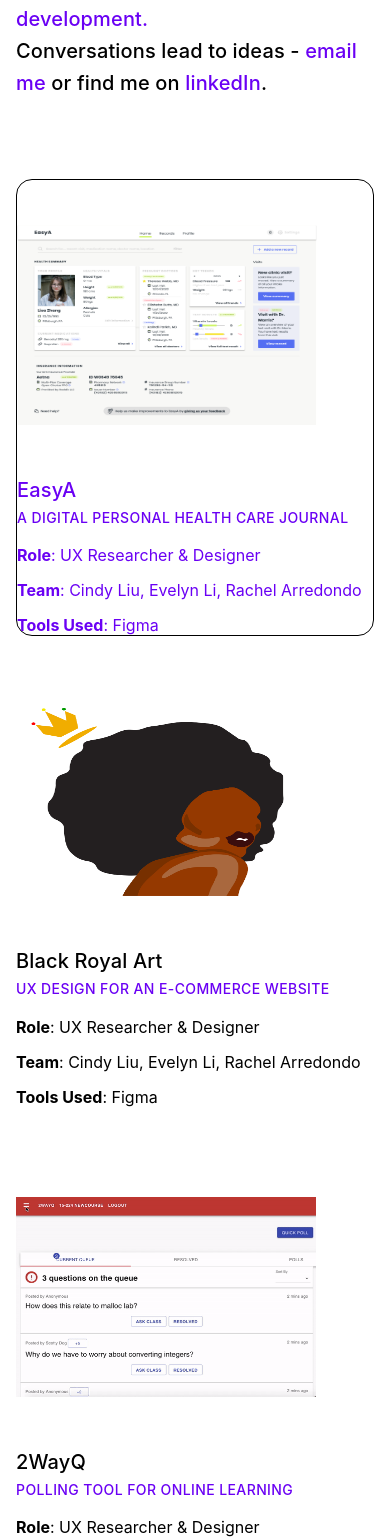
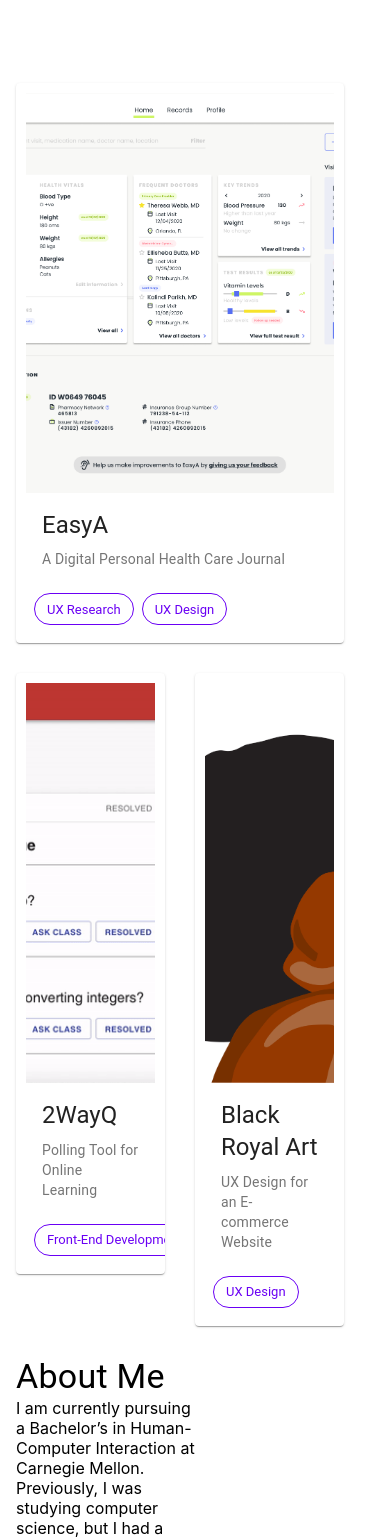
Before and after one commit to mansiragarwal/netlify, a React (Create React App) app: page / in a window 390 px wide. Shown: the part 439-1978 px from the top of the page. Built offline with nearby package versions, Linux system fonts and the light colour scheme.

Commit message:
home page responsive

```diff
--- a/src/App.js
+++ b/src/App.js
@@ -75,7 +75,7 @@
   const classes = useStyles();
   return (
     <div className={classes.root}>
-      <AppBar position="sticky" color = "white" elevation={0}>
+      <AppBar position="fixed" color = "white" elevation={0}>
         <Toolbar>
         <Link href={`#/`} className={classes.title} style={{ textDecoration: 'none' }}>
           <Typography variant="h6">
@@ -92,7 +92,7 @@
           </Link>
         </Toolbar>
       </AppBar>
-     </div>
+      </div>
   )
 }
 
--- a/src/components/CaseStudy.js
+++ b/src/components/CaseStudy.js
@@ -40,23 +40,9 @@
 import { Link as scrollLink, animateScroll as smoothScroll } from "react-scroll";
 import AnchorLink from 'react-anchor-link-smooth-scroll'
 import Divider from '@material-ui/core/Divider';
+import Hidden from '@material-ui/core/Hidden';
 
 const theme = createMuiTheme({
-  typography: {
-    // Use the system font instead of the default Roboto font.
-    fontFamily: [
-      '-apple-system',
-      'BlinkMacSystemFont',
-      '"Segoe UI"',
-      'Roboto',
-      '"Helvetica Neue"',
-      'Arial',
-      'sans-serif',
-      '"Apple Color Emoji"',
-      '"Segoe UI Emoji"',
-      '"Segoe UI Symbol"',
-    ].join(','),
-  },
   palette: {
     primary: {
       main: '#6A00F4',
@@ -218,7 +204,7 @@
           </Grid>
           </Container>
       </Box>
-
+      <Hidden xsDown>
       <AppBar position="sticky" elevation = {0}>
         <Stepper nonLinear activeStep={activeStep} position = "sticky">
         {steps.map((label, index) => (
@@ -235,6 +221,7 @@
           <div id="progressBar" style={{transform: `scale(${scroll}, 1)`, opacity: `100`}} />
         </div>
       </AppBar>
+      </Hidden>
 
       <Container >
       <Grid
--- a/src/components/Home.js
+++ b/src/components/Home.js
@@ -10,7 +10,7 @@
 import Paper from '@material-ui/core/Paper';
 import Grid from '@material-ui/core/Grid';
 import AppBar from '@material-ui/core/AppBar';
-import { Toolbar, Card, CardContent } from '@material-ui/core';
+import { Toolbar, Card, CardContent, Divider } from '@material-ui/core';
 import Box from '@material-ui/core/Box';
 import Link from '@material-ui/core/Link';
 import TextTransition, { presets } from "react-text-transition";
@@ -22,23 +22,13 @@
 import bra from './images/blackroyalart_vector.png'
 import wayq from './images/wayq.png'
 import About from './About.js'
+import CardActionArea from '@material-ui/core/CardActionArea';
+import CardActions from '@material-ui/core/CardActions';
+import CardMedia from '@material-ui/core/CardMedia';
+import Chip from '@material-ui/core/Chip';
 
 const theme = createMuiTheme({
-  typography: {
-    // Use the system font instead of the default Roboto font.
-    fontFamily: [
-      '-apple-system',
-      'BlinkMacSystemFont',
-      '"Segoe UI"',
-      'Roboto',
-      '"Helvetica Neue"',
-      'Arial',
-      'sans-serif',
-      '"Apple Color Emoji"',
-      '"Segoe UI Emoji"',
-      '"Segoe UI Symbol"',
-    ].join(','),
-  },
+
   palette: {
     primary: {
       main: '#6A00F4',
@@ -113,8 +103,9 @@
       width: 38,
     },
     card: {
-      display: 'flex',
-      flexDirection: 'column'
+      padding: 10,
+      marginBottom: 30,
+      marginRight: 30
     },
     gridItemHeader: {
       paddingTop: 15
@@ -122,7 +113,10 @@
   gridItem: {
     paddingTop: 30,
     paddingBottom: 30
-  }
+  },
+  media: {
+    height: 400,
+  },
   }));
 
   const defaultProps = {
@@ -152,134 +146,122 @@
         <Container>
           <Grid
            container
-        direction="column"
            justify="flex-start"
            alignItems="flex-start"
           >
          <Box my={10}>
            <Typography color = 'black' variant = 'h4'>Mansi Agarwal </Typography>
-      <Typography variant = 'h6'><TextLoop className={classes.loop}>
+           <Typography variant = 'h6'>
+             <TextLoop className={classes.loop}>
               <span>Ex-Computer Science student </span>
               <span>Current Human-Computer Interaction student </span>
               <span>UX designer/researcher </span>
               <span>Front-end developer </span>
-      </TextLoop> at Carnegie Mellon University. </Typography>
+             </TextLoop> at Carnegie Mellon University.
+           </Typography>
+
+
       <Typography color = 'primary' variant = 'h6'> Passionate about bringing more diversity into UX design and development.  </Typography>
       <Typography color = 'black' variant = 'h6'> Conversations lead to ideas -
       <Link href="mailto:mansi.r.agarwal@gmail.com" style={{ textDecoration: 'none' }} className={classes.link}> email me</Link> or find me on
       <Link style={{ textDecoration: 'none' }} className={classes.link}> linkedIn</Link>.
       </Typography>
         </Box>
+        </Grid>
 
+        <Grid container>
 
+          <Grid item xs={12}>
       <motion.div
        whileHover={{
-    scale: 1.1,
+         scale: 1.05,
          transition: { duration: 0.5 },
         }}
        whileTap={{ scale: 0.9 }}
       >
-<Box borderRadius={16} {...defaultProps} >
-<Link href={`#/casestudy`} style={{ textDecoration: 'none' }}>
-
- <Grid
-        container
-        direction="row"
-        justify="stretch"
-        alignItems="flex-start"
-        className={classes.gridItemHeader}
-      >
-
-          <Grid item xs={12} sm={6} className={classes.gridItem}>
-          <img className={classes.cover} alt="complex" src={desktopHome} />
+      <Card width={600} className={classes.card}>
+        <CardActionArea>
+          <CardMedia
+           className={classes.media}
+           image={desktopHome}
+           title="Contemplative Reptile"
+          />
+          <CardContent>
+            <Typography gutterBottom variant="h5" component="h2">
+             EasyA
+            </Typography>
+            <Typography variant="body2" color="textSecondary" component="p">
+             A Digital Personal Health Care Journal
+            </Typography>
+          </CardContent>
+        </CardActionArea>
+        <CardActions>
+          <Chip variant="outlined" color = "primary" label="UX Research"/>
+          <Chip variant="outlined" color = "primary" label="UX Design"/>
+        </CardActions>
+      </Card>
+      </motion.div>
       </Grid>
-          <Grid item xs={12} sm={6} direction="column">
-          <Grid item className={classes.gridItemHeader}>
-          <Typography variant = 'h6'>EasyA</Typography>
-          <Typography variant = 'button' color = "primary">A Digital Personal Health Care Journal</Typography>
-          </Grid>
-          <Grid item className={classes.gridItemHeader}>
-          <Typography variant = 'body'><Box fontWeight='fontWeightBold' display='inline'>Role</Box>: UX Researcher & Designer</Typography>
-          </Grid>
-          <Grid item className={classes.gridItemHeader}>
-          <Typography variant = 'body'><Box fontWeight='fontWeightBold' display='inline'>Team</Box>: Cindy Liu, Evelyn Li, Rachel Arredondo</Typography>
-          </Grid>
-          <Grid item className={classes.gridItemHeader}>
-          <Typography variant = 'body'><Box fontWeight='fontWeightBold' display='inline'>Tools Used</Box>: Figma</Typography>
-          </Grid>
-          </Grid>
-          </Grid>
-          </Link>
-          </Box>
-  </motion.div>
+      <Grid item xs={6}>
       <motion.div
        whileHover={{
-    scale: 1.1,
-    transition: { duration: 0.5 },
-  }}
-  whileTap={{ scale: 0.9 }}
-> <Grid
-        container
-        direction="row"
-        justify="stretch"
-        alignItems="flex-start"
-        className={classes.gridItem}
-      >
-          <Grid item xs={12} sm={6} className={classes.gridItem}>
-          <img className={classes.cover} alt="complex" width = '100' src={bra} />
-          </Grid>
-          <Grid item xs={12} sm={6} direction="column">
-          <Grid item className={classes.gridItemHeader}>
-          <Typography variant = 'h6'>Black Royal Art</Typography>
-          <Typography variant = 'button' color = "primary">UX Design for an E-commerce Website</Typography>
-          </Grid>
-          <Grid item className={classes.gridItemHeader}>
-          <Typography variant = 'body'><Box fontWeight='fontWeightBold' display='inline'>Role</Box>: UX Researcher & Designer</Typography>
-          </Grid>
-          <Grid item className={classes.gridItemHeader}>
-          <Typography variant = 'body'><Box fontWeight='fontWeightBold' display='inline'>Team</Box>: Cindy Liu, Evelyn Li, Rachel Arredondo</Typography>
-          </Grid>
-          <Grid item className={classes.gridItemHeader}>
-          <Typography variant = 'body'><Box fontWeight='fontWeightBold' display='inline'>Tools Used</Box>: Figma</Typography>
-          </Grid>
-          </Grid>
-          </Grid>
-  </motion.div>
-  <motion.div
-  whileHover={{
-    scale: 1.1,
+         scale: 1.05,
          transition: { duration: 0.5 },
        }}
        whileTap={{ scale: 0.9 }}
       >
-<Grid
-        container
-        direction="row"
-        justify="stretch"
-        alignItems="flex-start"
-        className={classes.gridItem}
+      <Card className={classes.card}>
+        <CardActionArea>
+          <CardMedia
+           className={classes.media}
+           image={wayq}
+           title="Contemplative Reptile"
+          />
+          <CardContent>
+            <Typography gutterBottom variant="h5" component="h2">
+              2WayQ
+          </Typography>
+          <Typography variant="body2" color="textSecondary" component="p">
+          Polling Tool for Online Learning
+          </Typography>
+        </CardContent>
+      </CardActionArea>
+      <CardActions>
+      <Chip variant="outlined" color = "primary" label="Front-End Development"/>
+      <Chip variant="outlined" color = "primary" label="UX Design"/>
+      </CardActions>
+    </Card>
+    </motion.div>
+    </Grid>
+    <Grid item xs={6}>
+    <motion.div
+  whileHover={{
+    scale: 1.05,
+    transition: { duration: 0.5 },
+  }}
+  whileTap={{ scale: 0.9 }}
 >
-          <Grid item xs={12} sm={6} className={classes.gridItem}>
-          <img className={classes.cover} alt="complex" width = '100' src={wayq} />
+    <Card className={classes.card}>
+      <CardActionArea>
+        <CardMedia
+          className={classes.media}
+          image={bra}
+          title="Contemplative Reptile"
+        />
+        <CardContent>
+          <Typography gutterBottom variant="h5" component="h2">
+            Black Royal Art
+          </Typography>
+          <Typography variant="body2" color="textSecondary" component="p">
+          UX Design for an E-commerce Website          </Typography>
+        </CardContent>
+      </CardActionArea>
+      <CardActions>
+      <Chip variant="outlined" color = "primary" label="UX Design"/>
+      </CardActions>
+    </Card>
+    </motion.div>
     </Grid>
-          <Grid item xs={12} sm={6} direction="column">
-          <Grid item className={classes.gridItemHeader}>
-          <Typography variant = 'h6'>2WayQ</Typography>
-          <Typography variant = 'button' color = "primary">Polling Tool for Online Learning</Typography>
-          </Grid>
-          <Grid item className={classes.gridItemHeader}>
-          <Typography variant = 'body'><Box fontWeight='fontWeightBold' display='inline'>Role</Box>: UX Researcher & Designer</Typography>
-          </Grid>
-          <Grid item className={classes.gridItemHeader}>
-          <Typography variant = 'body'><Box fontWeight='fontWeightBold' display='inline'>Team</Box>: Cindy Liu, Evelyn Li, Rachel Arredondo</Typography>
-          </Grid>
-          <Grid item className={classes.gridItemHeader}>
-          <Typography variant = 'body'><Box fontWeight='fontWeightBold' display='inline'>Tools Used</Box>: Figma</Typography>
-          </Grid>
-          </Grid>
-          </Grid>
-
-  </motion.div>
     </Grid>
       </Container>
     <About />
```
Also changed, not shown: 1 other file (tests, documents, lock files or other folders). Lines whose indentation alone changed are shown as unchanged.
